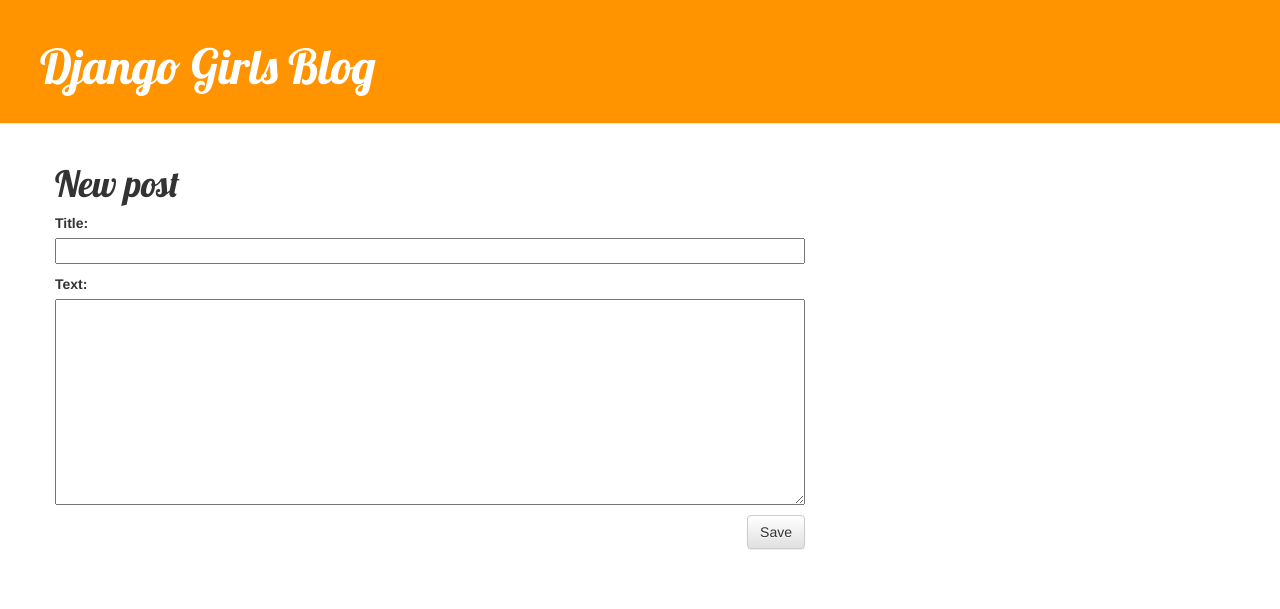
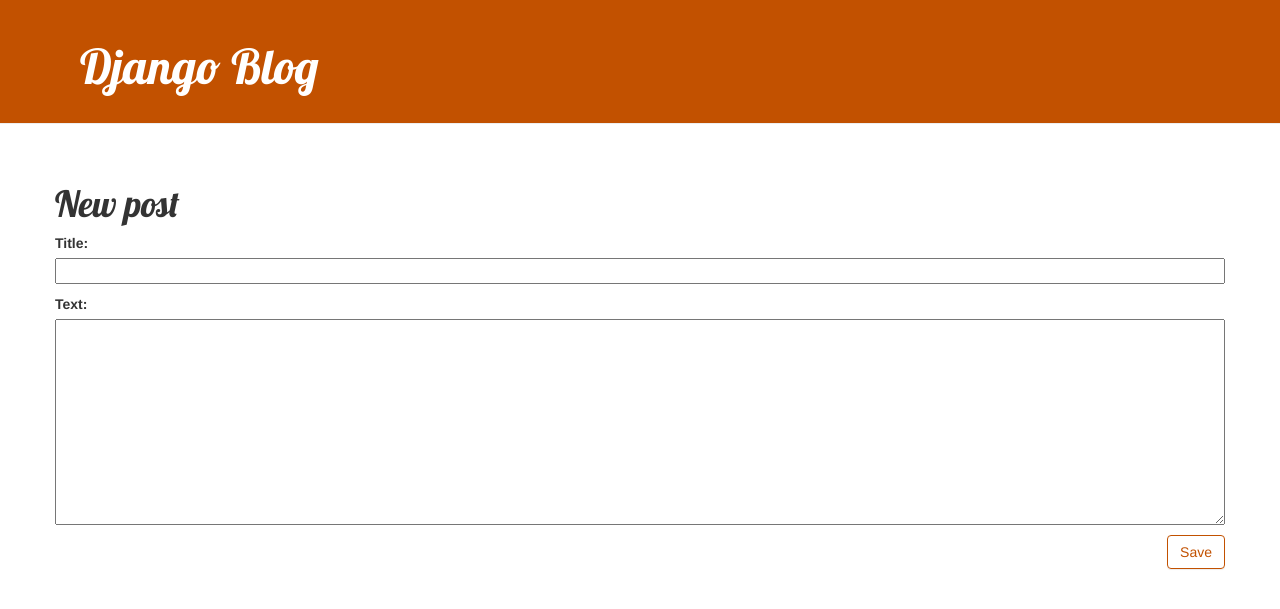
Before and after one commit to kisik-jeong/djangoapp, a Django app: page /post/new/ in a window 1280 px wide. Shown: the top 609 px of the page. Run offline with Django 3.2, Linux system fonts and the light colour scheme; some libraries are stand-ins or nearby versions.

Commit message:
css update

```diff
--- a/blog/static/css/blog.css
+++ b/blog/static/css/blog.css
@@ -1,20 +1,23 @@
 .page-header {
-    background-color: #ff9400;
+    background-color: #C25100;
     margin-top: 0;
+    margin-bottom: 40px;
     padding: 20px 20px 20px 40px;
 }
 
-.page-header h1, .page-header h1 a, .page-header h1 a:visited, .page-header h1 a:active {
+.page-header h1,
+.page-header h1 a,
+.page-header h1 a:visited,
+.page-header h1 a:active {
     color: #ffffff;
     font-size: 36pt;
     text-decoration: none;
 }
 
-.content {
-    margin-left: 40px;
-}
-
-h1, h2, h3, h4 {
+h1,
+h2,
+h3,
+h4 {
     font-family: 'Lobster', cursive;
 }
 
@@ -26,11 +29,14 @@
     float: right;
 }
 
-.post-form textarea, .post-form input {
+.post-form textarea,
+.post-form input {
     width: 100%;
 }
 
-.top-menu, .top-menu:hover, .top-menu:visited {
+.top-menu,
+.top-menu:hover,
+.top-menu:visited {
     color: #ffffff;
     float: right;
     font-size: 26pt;
@@ -41,6 +47,24 @@
     margin-bottom: 70px;
 }
 
-.post h1 a, .post h1 a:visited {
+.post h2 a,
+.post h2 a:visited {
     color: #000000;
 }
+
+.post > .date,
+.post > .actions {
+    float: right;
+}
+
+.btn-default,
+.btn-default:visited {
+    color: #C25100;
+    background: none;
+    border-color: #C25100;
+}
+
+.btn-default:hover {
+    color: #FFFFFF;
+    background-color: #C25100;
+}
--- a/blog/templates/blog/base.html
+++ b/blog/templates/blog/base.html
@@ -2,7 +2,7 @@
 
 <html>
     <head>
-        <title>Django Girls blog</title>
+        <title>Django blog</title>
         <!-- 합쳐지고 최소화된 최신 CSS -->
         <link rel="stylesheet" href="https://maxcdn.bootstrapcdn.com/bootstrap/3.3.2/css/bootstrap.min.css">
 
@@ -16,19 +16,21 @@
         <link rel="stylesheet" href="{% static 'css/blog.css' %}">
     </head>
     <body>
-        <div class="page-header">
+        <header class="page-header">
             {% if user.is_authenticated %}
                 <a href="{% url 'post_new' %}" class="top-menu"><span class="glyphicon glyphicon-plus"></span></a>
             {% endif %}
-            <h1><a href="/">Django Girls Blog</a></h1>
-        </div>
-        <div class="content container">
+            <div class="container">
+                <h1><a href="/">Django Blog</a></h1>
+            </div>
+        </header>
+        <main class="container">
             <div class="row">
-                <div class="col-md-8">
+                <div class="col">
                 {% block content %}
                 {% endblock %}
                 </div>
             </div>
-        </div>
+        </main>
     </body>
 </html>
```
Also changed, not shown: blog/templates/blog/post_list.html (+6 -6 lines).
